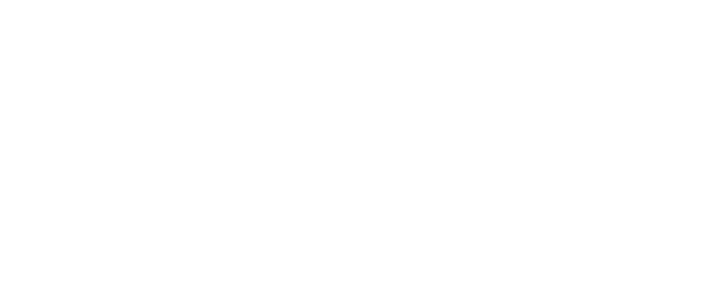
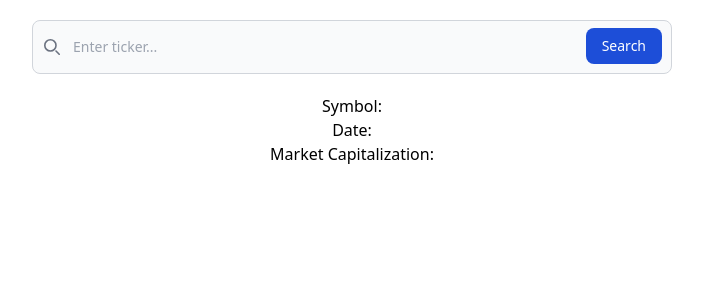
Before and after one commit to AmanPr33tS1ngh/FinScope, a React (Create React App) app in the folder frontend/: page /market-cap/1 in a window 1280 px wide. Before the commit this address had no page. Shown: the top 300 px of the page, without its empty margins (288-991 px from the left). Built offline with nearby package versions, Linux system fonts and the light colour scheme; no server answers.

Commit message:
added apis, treemap, market cap

```diff
--- a/frontend/package.json
+++ b/frontend/package.json
@@ -6,14 +6,17 @@
     "@testing-library/jest-dom": "^5.17.0",
     "@testing-library/react": "^13.4.0",
     "@testing-library/user-event": "^13.5.0",
+    "apexcharts": "^3.48.0",
     "axios": "^1.6.8",
     "date-fns": "^3.6.0",
     "react": "^18.2.0",
+    "react-apexcharts": "^1.4.1",
     "react-big-calendar": "^1.11.3",
     "react-date-range": "^2.0.0-alpha.4",
     "react-dom": "^18.2.0",
     "react-router-dom": "^6.22.3",
     "react-scripts": "5.0.1",
+    "react-select": "^5.8.0",
     "web-vitals": "^2.1.4"
   },
   "scripts": {
--- a/frontend/src/App.js
+++ b/frontend/src/App.js
@@ -17,6 +17,7 @@ function App() {
     <Router>
       <Routes>
         <Route path="/analyst-estimate" element={<AnalystEstimate />} />
+        <Route path="/market-cap/:ticker" element={<MarketCap />} />
         <Route path="/market-cap" element={<MarketCap />} />
         <Route path="/calendar" element={<Calendar />} />
         <Route path="/" element={<Constituent />} />
--- /dev/null
+++ b/frontend/src/components/ApexTreemap/Treemap.jsx
@@ -0,0 +1,35 @@
+import React, { useEffect, useState } from "react";
+import ReactApexChart from "react-apexcharts";
+
+const Treemap = ({ data, title, height }) => {
+  return (
+    <div>
+      <div id="chart">
+        <ReactApexChart
+          options={{
+            legend: {
+              show: false,
+            },
+            chart: {
+              height: height,
+              type: "treemap",
+            },
+            title: {
+              text: title,
+            },
+          }}
+          series={[
+            {
+              data: data,
+            },
+          ]}
+          type="treemap"
+          height={height}
+        />
+      </div>
+      <div id="html-dist"></div>
+    </div>
+  );
+};
+
+export default Treemap;
--- /dev/null
+++ b/frontend/src/components/Search/Search.jsx
@@ -0,0 +1,49 @@
+import React from "react";
+
+const Search = ({ placeholder, value, onChange, onSubmit }) => {
+  return (
+    <form onSubmit={onSubmit}>
+      <label
+        for="default-search"
+        class="mb-2 text-sm font-medium text-gray-900 sr-only dark:text-white"
+      >
+        Search
+      </label>
+      <div class="relative">
+        <div class="absolute inset-y-0 start-0 flex items-center ps-3 pointer-events-none">
+          <svg
+            class="w-4 h-4 text-gray-500 dark:text-gray-400"
+            aria-hidden="true"
+            xmlns="http://www.w3.org/2000/svg"
+            fill="none"
+            viewBox="0 0 20 20"
+          >
+            <path
+              stroke="currentColor"
+              stroke-linecap="round"
+              stroke-linejoin="round"
+              stroke-width="2"
+              d="m19 19-4-4m0-7A7 7 0 1 1 1 8a7 7 0 0 1 14 0Z"
+            />
+          </svg>
+        </div>
+        <input
+          type="search"
+          id="default-search"
+          class="block w-full p-4 ps-10 text-sm text-gray-900 border border-gray-300 rounded-lg bg-gray-50 focus:ring-blue-500 focus:border-blue-500 dark:bg-gray-700 dark:border-gray-600 dark:placeholder-gray-400 dark:text-white dark:focus:ring-blue-500 dark:focus:border-blue-500"
+          placeholder={placeholder}
+          onChange={onChange}
+          value={value}
+          required
+        />
+        <button
+          type="submit"
+          class="text-white absolute end-2.5 bottom-2.5 bg-blue-700 hover:bg-blue-800 focus:ring-4 focus:outline-none focus:ring-blue-300 font-medium rounded-lg text-sm px-4 py-2 dark:bg-blue-600 dark:hover:bg-blue-700 dark:focus:ring-blue-800"
+        >
+          Search
+        </button>
+      </div>
+    </form>
+  );
+};
+export default Search;
--- /dev/null
+++ b/frontend/src/constants/Constants.js
@@ -0,0 +1,17 @@
+export const EXCHANGES = [
+  "PNK",
+  "NASDAQ",
+  "NYSE",
+  "BSE",
+  "XETRA",
+  "LSE",
+  "AMEX",
+  "HKSE",
+  "JPX",
+  "ASX",
+  "SHZ",
+  "NSE",
+  "EURONEXT",
+  "SHH",
+  "TSX",
+];
--- a/frontend/src/pages/constituent/Constituent.jsx
+++ b/frontend/src/pages/constituent/Constituent.jsx
@@ -2,16 +2,21 @@ import React, { useEffect, useState } from "react";
 import axios from "axios";
 import HOSTPORT from "../../env";
 import { useParams, useLocation, useNavigate } from "react-router-dom";
+import Treemap from "../../components/ApexTreemap/Treemap";
 
 const Constituent = () => {
   let { slug } = useParams();
-
+  if (!slug) {
+    slug = "sp500";
+  }
   const { search } = useLocation();
   const navigate = useNavigate();
 
   const queryParams = new URLSearchParams(search);
   const historical = queryParams.get("historical") === "true" || false;
   const [constituents, setConstituents] = useState([]);
+  const [sectors, setSectors] = useState([]);
+  const [subSectors, setSubSectors] = useState([]);
 
   useEffect(() => {
     getConstituent();
@@ -27,8 +32,11 @@ const Constituent = () => {
         const response = res.data;
         console.log("response", response);
         setConstituents(response.constituents);
+        setSectors(response.sectors);
+        setSubSectors(response.sub_sectors);
       });
   };
+
   return (
     <div>
       <div className="my-2 flex justify-around items-center">
@@ -57,6 +65,7 @@ const Constituent = () => {
           Dow Jones
         </button>
       </div>
+
       <div>
         <div className="flex justify-center my-5">
           <div className="flex items-center h-5">
@@ -87,6 +96,17 @@ const Constituent = () => {
           </div>
         </div>
       </div>
+      <div className="m-5">
+        {sectors?.length ? <Treemap data={sectors} height={200} /> : null}
+      </div>
+      {slug === "sp500" ? (
+        <div className="m-5">
+          {subSectors?.length ? (
+            <Treemap data={subSectors} height={200} />
+          ) : null}
+        </div>
+      ) : null}
+
       <div>
         <div className="relative overflow-x-auto shadow-md sm:rounded-lg">
           <table className="w-full text-sm text-left rtl:text-right text-gray-500 dark:text-gray-400">
--- a/frontend/src/pages/market-cap/MarketCap.jsx
+++ b/frontend/src/pages/market-cap/MarketCap.jsx
@@ -2,14 +2,26 @@ import { useState, useEffect } from "react";
 import axios from "axios";
 import HOSTPORT from "../../env";
 import { useLocation, useParams } from "react-router-dom";
+import Search from "../../components/Search/Search";
+import Select from "react-select";
+import { EXCHANGES } from "../../constants/Constants";
+import { useNavigate } from "react-router-dom";
 
 const MarketCap = () => {
+  const navigate = useNavigate();
   const [limit, setLimit] = useState(null);
   const [start, setStart] = useState(null);
   const [end, setEnd] = useState(null);
   const [company, setCompany] = useState(null);
+  const [tickers, setTickers] = useState([]);
+  const [query, setQuery] = useState("");
+  const [selectedExchange, setSelectedExchange] = useState({
+    label: null,
+    value: null,
+  });
 
   let { ticker } = useParams();
+  console.log(" efft ticker", ticker);
 
   const { search } = useLocation();
 
@@ -17,8 +29,24 @@ const MarketCap = () => {
   const historical = queryParams.get("historical") === "true" || false;
 
   useEffect(() => {
-    getMarketCap();
-  }, []);
+    // console.log("use efft ticker", ticker);
+    if (ticker) getMarketCap();
+    // else getTickers();
+  }, [ticker]);
+
+  const getTickers = () => {
+    const data = {
+      limit: limit,
+      query: query,
+      exchange: selectedExchange?.label,
+    };
+    axios.post(`${HOSTPORT}/tickers/`, data).then((res) => {
+      const response = res.data;
+      console.log("resss", response);
+      setTickers(response.tickers);
+    });
+  };
+
   const getMarketCap = () => {
     const data = {
       historical: historical,
@@ -34,11 +62,62 @@ const MarketCap = () => {
     });
   };
 
+  const changeTicker = (e) => {
+    navigate(`/market-cap/${e?.value}`);
+  };
+
+  const changeExchange = (e) => {
+    setSelectedExchange(e);
+  };
+  const changeQuery = (e) => {
+    setQuery(e.target.value);
+  };
+  const onSubmit = () => {
+    navigate(`/market-cap/${query}`);
+  };
   return (
     <div>
-      <div>Symbol: {company?.symbol}</div>
-      <div>Date: {company?.date}</div>
-      <div>Market Capitalization: {company?.marketCap}</div>
+      <div className="flex justify-evenly items-center mt-5">
+        {/* <div className=" w-1/6">
+          <Select
+            value={selectedExchange}
+            onChange={changeExchange}
+            options={EXCHANGES.map((exchange) => {
+              return { label: exchange, value: exchange };
+            })}
+            placeholder={"Select exchange..."}
+            isSearchable={true}
+          />
+        </div> */}
+        {/* <Select
+        value={{
+          label: ticker,
+          value: ticker,
+        }}
+        onChange={changeTicker}
+        options={tickers}
+        placeholder={"Select ticker..."}
+      /> */}
+        <div className=" w-3/6">
+          <Search
+            placeholder={"Enter ticker..."}
+            onChange={changeQuery}
+            value={query}
+            onSubmit={onSubmit}
+          />
+        </div>
+      </div>
+      {ticker ? (
+        <div className="mt-5">
+          <div className=" text-center">Symbol: {company?.symbol}</div>
+          <div className=" text-center">Date: {company?.date}</div>
+          <div className=" text-center">
+            Market Capitalization: {company?.marketCap}
+          </div>
+        </div>
+      ) : (
+        "Enter ticker"
+      )}
     </div>
   );
 };
```
Also changed, not shown: 2 other files (tests, documents, lock files or other folders).
